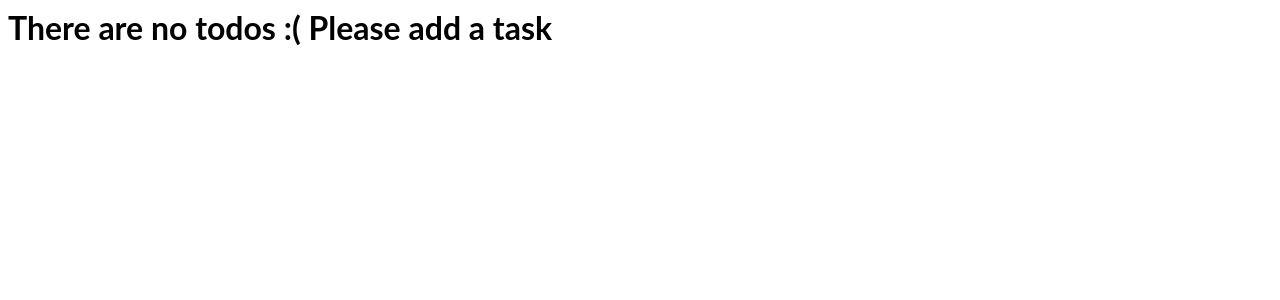
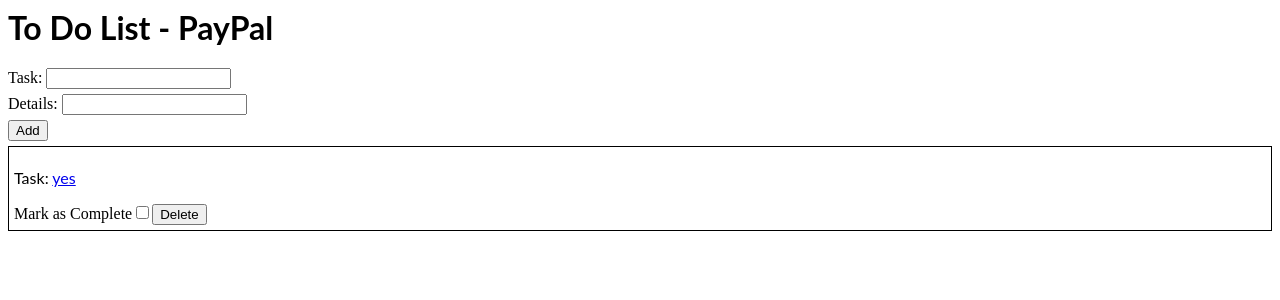
Before and after one commit to wecarrasco/paypalToDo, a React (Create React App) app: page / in a window 1280 px wide. Shown: the top 300 px of the page. Built offline with nearby package versions, Linux system fonts and the light colour scheme.

Commit message:
Add to do

```diff
--- /dev/null
+++ b/components/AddToDo.js
@@ -0,0 +1,51 @@
+import React, { useState } from 'react';
+
+const AddToDo = ({ add }) => {
+  const [newTodo, setNewTodo] = useState({
+    done: false,
+    task: '',
+    details: ''
+  });
+
+  const setTask = event => {
+    setNewTodo({ ...newTodo, task: event.target.value });
+  };
+
+  const setDetails = event => {
+    setNewTodo({ ...newTodo, details: event.target.value });
+  };
+
+  const addTask = () => {
+    add(newTodo);
+    setNewTodo({ done: false, task: '', details: '' });
+  };
+
+  return (
+    <>
+      <label style={{ display: 'block', marginTop: '5px' }}>
+        Task:{' '}
+        <input
+          type="text"
+          value={newTodo.task}
+          onChange={event => setTask(event)}
+        />
+      </label>
+      <label style={{ display: 'block', marginTop: '5px' }}>
+        Details:{' '}
+        <input
+          type="text"
+          value={newTodo.details}
+          onChange={event => setDetails(event)}
+        />
+      </label>
+      <button
+        onClick={() => addTask()}
+        style={{ display: 'block', marginTop: '5px' }}
+      >
+        Add
+      </button>
+    </>
+  );
+};
+
+export default AddToDo;
--- a/containers/ToDoContainer.js
+++ b/containers/ToDoContainer.js
@@ -1,22 +1,15 @@
-import React, { useState } from 'react';
+import React from 'react';
 import ToDoList from '../components/ToDoList';
+import AddToDo from '../components/AddToDo';
 
-const ToDoContainer = () => {
-  const [todos, setTodos] = useState([]);
-
-  const done = (index, event) => {
-    const todosCopy = todos;
-    todosCopy[index].done = event.target.checked;
-    setTodos([...todosCopy]);
-  };
-
-  const deleteTodo = index => {
-    const todosCopy = todos;
-    todosCopy.splice(index, 1);
-    setTodos([...todosCopy]);
-  };
-
-  return <ToDoList todos={todos} done={done} deleteTodo={deleteTodo} />;
+const ToDoContainer = ({ todos, done, deleteTodo, add }) => {
+  return (
+    <>
+      <h1>To Do List - PayPal</h1>
+      <AddToDo add={add} />
+      <ToDoList todos={todos} done={done} deleteTodo={deleteTodo} />
+    </>
+  );
 };
 
 export default ToDoContainer;
--- a/containers/ToDoDetail.js
+++ b/containers/ToDoDetail.js
@@ -1,20 +1,44 @@
-import React from 'react';
+import React, { useState, useEffect } from 'react';
+import { useParams, useHistory } from 'react-router-dom';
+import PropTypes from 'prop-types';
 
-const ToDoDetail = (todo, index) => {
+const ToDoDetail = ({ todo }) => {
+  const { id } = useParams();
+  const history = useHistory();
+
+  console.log(todo);
+  const [currentTodo, setTodo] = useState({});
+
+  useEffect(() => {
+    setTodo(todo[id]);
+  });
+
   return (
     <>
       <h1>
-        Task: {todo.task} - ID: {index}
+        Task: {currentTodo.task} - ID: {id}
       </h1>
-      <h3>Details: </h3> <span>{todo.details}</span>
-      <h3>Done: </h3> <span>{todo.done ? 'Done' : 'Not Done'}</span>
+      <h3>Details: </h3> <span>{currentTodo.details}</span>
+      <h3>Done: </h3> <span>{currentTodo.done ? 'Done' : 'Not Done'}</span>
+      <button
+        onClick={() => {
+          history.goBack();
+        }}
+      >
+        Go back
+      </button>
     </>
   );
 };
 
 ToDoDetail.propTypes = {
-  todo: PropTypes.object.isRequired,
-  index: PropTypes.number.isRequired
+  todo: PropTypes.arrayOf(
+    PropTypes.shape({
+      task: PropTypes.string.isRequired,
+      details: PropTypes.string.isRequired,
+      done: PropTypes.bool.isRequired
+    })
+  )
 };
 
 export default ToDoDetail;
--- a/src/App.js
+++ b/src/App.js
@@ -1,19 +1,47 @@
-import React from 'react';
+import React, { useState } from 'react';
 import { BrowserRouter as Router, Switch, Route } from 'react-router-dom';
 import ToDoContainer from '../containers/ToDoContainer';
+import ToDoDetail from '../containers/ToDoDetail';
 
 import './style.css';
 
 export default function App() {
+  const [todos, setTodos] = useState([
+    { task: 'yes', details: 'yessir', done: false }
+  ]);
+
+  const done = (index, event) => {
+    const todosCopy = todos;
+    todosCopy[index].done = event.target.checked;
+    setTodos([...todosCopy]);
+  };
+
+  const deleteTodo = index => {
+    const todosCopy = todos;
+    todosCopy.splice(index, 1);
+    setTodos([...todosCopy]);
+  };
+
+  const addTodo = todo => {
+    const todosCopy = todos;
+    todosCopy.push(todo);
+    setTodos([...todosCopy]);
+  };
+
   return (
     <Router>
       <Switch>
-        <Route path="/">
-          <ToDoContainer />
+        <Route exact path="/">
+          <ToDoContainer
+            todos={todos}
+            done={done}
+            deleteTodo={deleteTodo}
+            add={addTodo}
+          />
         </Route>
-        {/*<Route path="/todo/:id">
-          <ToDoDetails/>
-        </Route>*/}
+        <Route exact path="/todo/:id">
+          <ToDoDetail todo={todos} />
+        </Route>
       </Switch>
     </Router>
   );
```
Also changed, not shown: components/ToDoList.js (+8 -1 lines).
